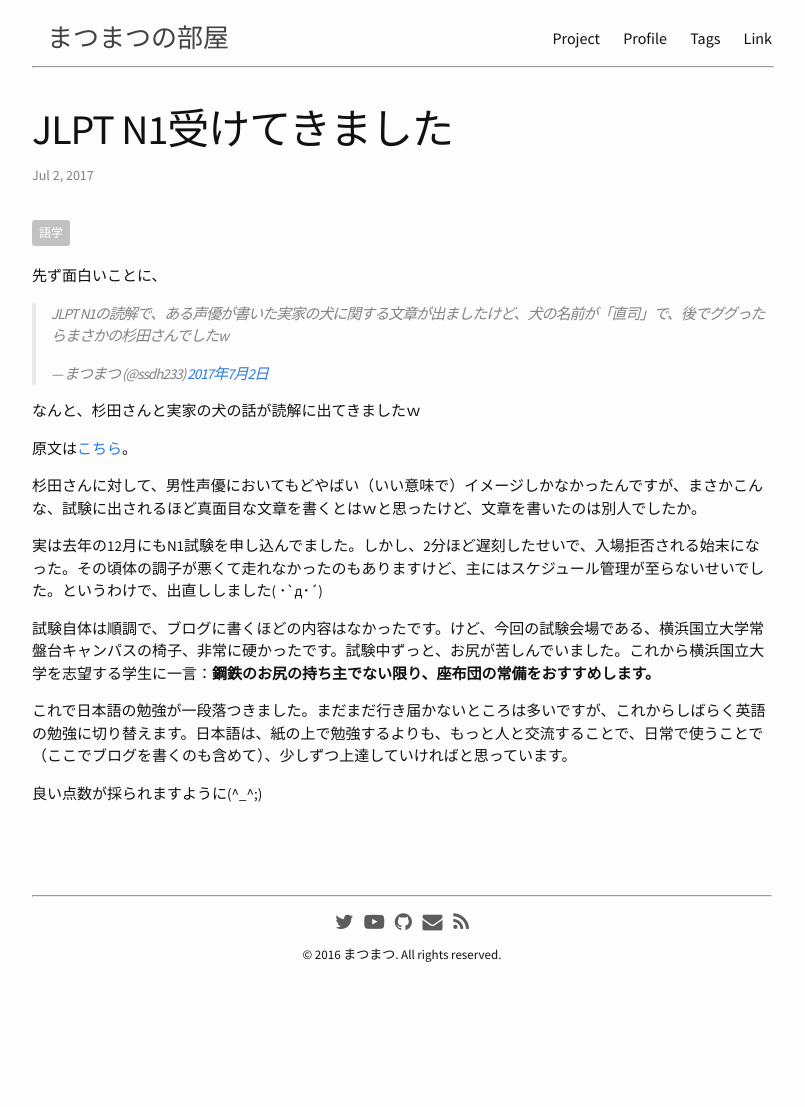
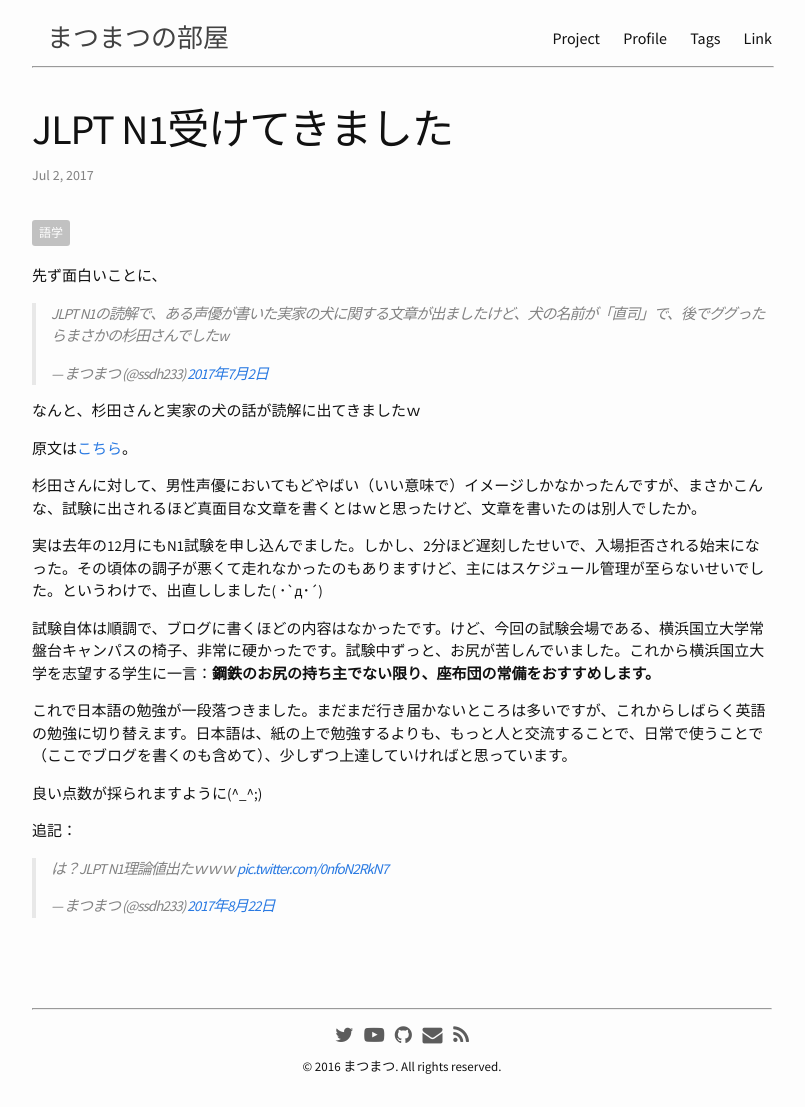
Before and after one commit to ssdh233/ssdh233.github.io, a Jekyll site: the page built from _posts/2017-07-02-jlpt-n1.md, in a window 1280 px wide. Shown: the whole page, without its empty margins (238-1043 px from the left). Built offline with Jekyll 4.4.1, drawn with Linux system fonts in a browser that asks for light colours; nearby versions of some CDN libraries; some web fonts are replaced; comment, search, counter and statistics services are not loaded; before the commit the page ends 994 px from its top, so only the background shows below that.

Commit message:
Update post

```diff
--- a/_posts/2017-07-02-jlpt-n1.md
+++ b/_posts/2017-07-02-jlpt-n1.md
@@ -25,3 +25,7 @@ description: "JLPTとは、日本語能力試験の略称である"
 これで日本語の勉強が一段落つきました。まだまだ行き届かないところは多いですが、これからしばらく英語の勉強に切り替えます。日本語は、紙の上で勉強するよりも、もっと人と交流することで、日常で使うことで（ここでブログを書くのも含めて）、少しずつ上達していければと思っています。
 
 良い点数が採られますように(^_^;)
+
+追記：
+<blockquote class="twitter-tweet" data-lang="ja"><p lang="ja" dir="ltr">は？JLPT N1理論値出たｗｗｗ <a href="https://t.co/0nfoN2RkN7">pic.twitter.com/0nfoN2RkN7</a></p>&mdash; まつまつ (@ssdh233) <a href="https://twitter.com/ssdh233/status/900136090585112576">2017年8月22日</a></blockquote>
+<script async src="//platform.twitter.com/widgets.js" charset="utf-8"></script>
```
